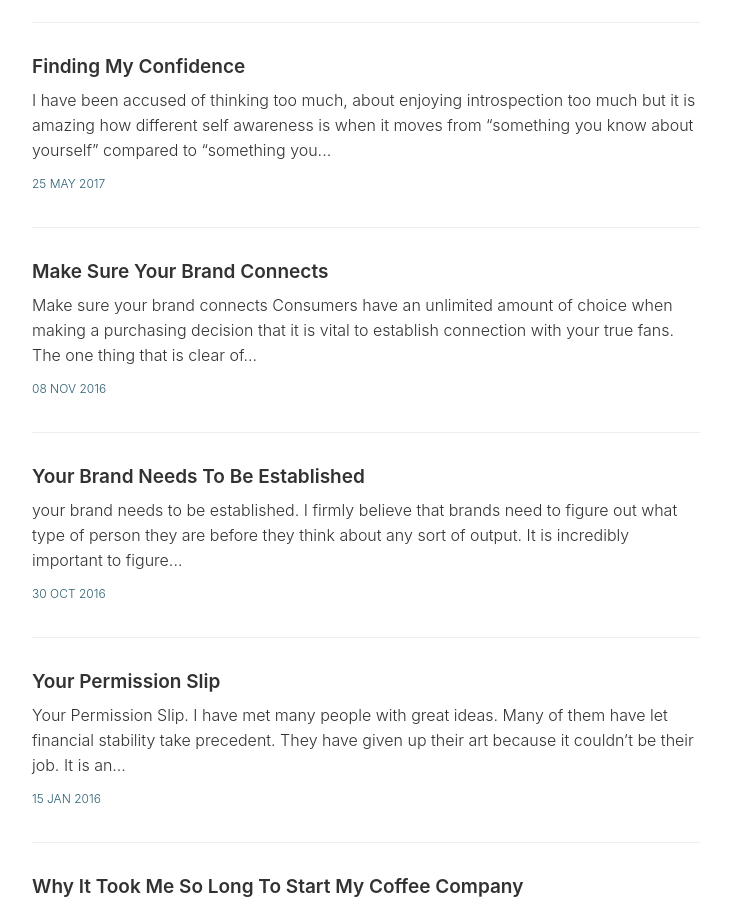
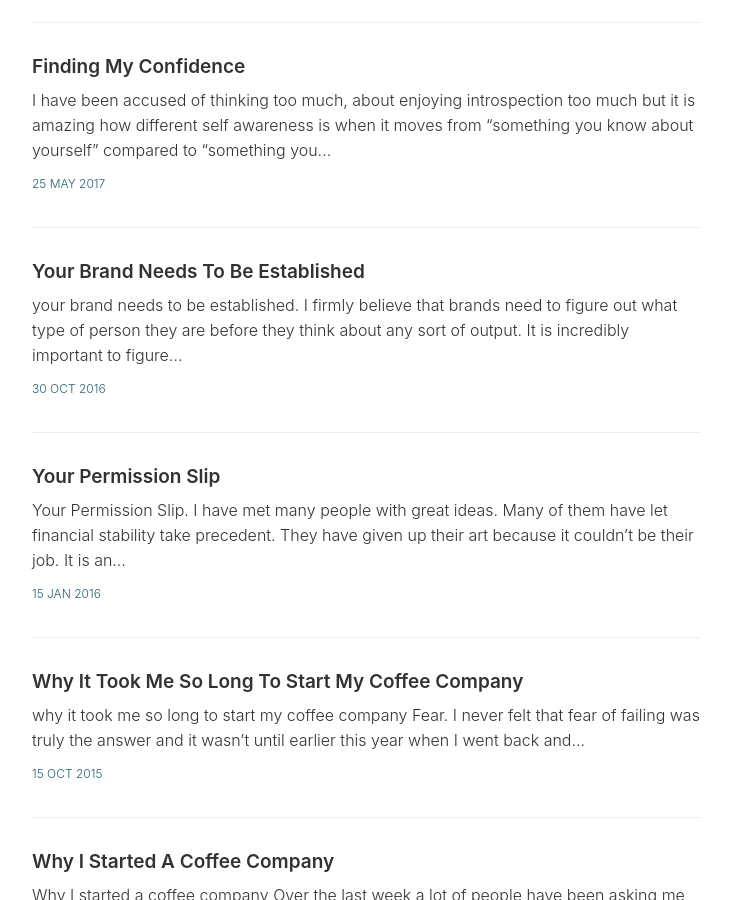
Before and after one commit to jaredhenriques/blog, a Jekyll site: the page built from index.html, in a window 1280 px wide and 900 px high, scrolled down 2402 px. Shown: the whole window, without its empty margins (274-1005 px from the left). Built offline with Jekyll 4.4.1, drawn with Linux system fonts in a browser that asks for light colours; the list of posts is cut into pages by our own code.

Commit message:
Update 2016-11-08-Make-sure-your-brand-connects.md

```diff
--- a/_posts/2016-11-08-Make-sure-your-brand-connects.md
+++ b/_posts/2016-11-08-Make-sure-your-brand-connects.md
@@ -1,5 +1,6 @@
-# Make sure your brand connects
-
+---
+published: false
+---
 Consumers have an unlimited amount of choice when making a purchasing decision that it is vital to establish connection with your true fans. The one thing that is clear of millennials is that they can sense insincere marketing immediately. They are very quick to tell when someone is "posing" a certain way. This makes a maintaining consistency in a brand's voice and values so important. Across all channels people need to see that you are truly the brand for them. You need to treat your brand as a person.
 
 This might throw you off immediately, but bear with me. We all admire people who are authentic, people who you can tell are real. Generally these people will have a good amount of self awareness, and a value system to check themselves back to. This is incredibly important for a brand to have as well. All brands (including personal brands) need to maintain the same personality. This isn't to say that the language, tone and medium need to be concrete, that's silly. Just as people develop, grow and evolve, brands do as well. What needs to remain true through this development is the core values and main personality traits.
```
